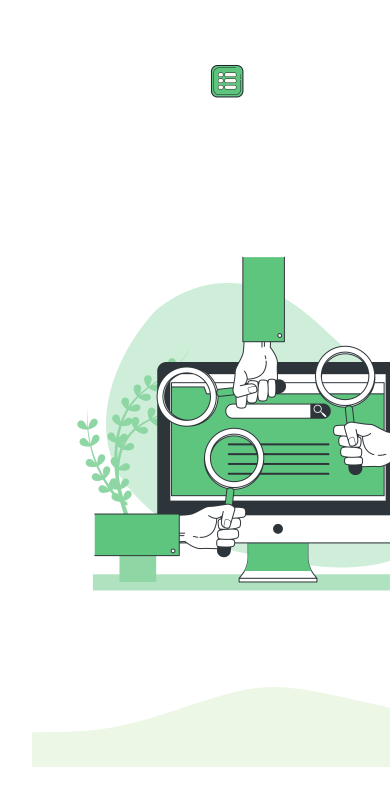
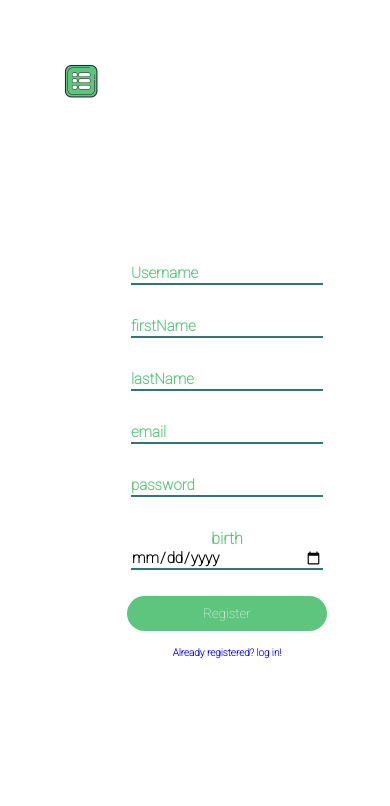
Before and after one commit to RyanGustavoGoncalves/EaseRequest, a React (Vite) app in the folder frontend/: page /auth in a window 390 px wide. Shown: the top 806 px of the page. Built offline with nearby package versions, Linux system fonts and the light colour scheme.

Commit message:
responsividade

```diff
--- a/frontend/src/pages/auth/Auth.jsx
+++ b/frontend/src/pages/auth/Auth.jsx
@@ -49,6 +49,7 @@ const Auth = ({ login }) => {
     <main className={`authMain ${transitionClass}`}>
       <div className="logo"><Link to={"/"}><img src={logo} alt="logo" /></Link></div>
       {isLoginVisible ? <Login toggleForm={toggleForm} login={login} /> : <Register toggleForm={toggleForm} />}
+
       <div className="WelcomeDescWave">
         <img src={wave} alt="" />
       </div>
--- a/frontend/src/pages/auth/components/style.css
+++ b/frontend/src/pages/auth/components/style.css
@@ -34,7 +34,7 @@ div.authField {
   padding: 1rem;
 }
 
-div.authFieldLogin{
+div.authFieldLogin {
   padding: 3rem;
 }
 
@@ -43,7 +43,8 @@ div.authField>legend {
   font-weight: bold;
 }
 
-.authField>label, .authFieldLogin>label {
+.authField>label,
+.authFieldLogin>label {
   font-size: 15px;
   color: #5EC57E;
   font-weight: bold;
@@ -53,7 +54,8 @@ div.authField>legend {
   transition: transform 0.3s ease-out, font-size 0.3s ease-out;
 }
 
-div.authField>input, .authFieldLogin>input {
+div.authField>input,
+.authFieldLogin>input {
   inline-size: 12rem;
   border: none;
   border-bottom: solid 2px #347571;
@@ -65,8 +67,10 @@ div.authField>input, .authFieldLogin>input {
 div.authField>label.active,
 div.authField>input:focus+label,
 div.authField>input:not(:placeholder-shown)+label,
-div.authFieldLogin>label.active, /* Adicione a vírgula aqui */
-div.authFieldLogin>input:focus+label, /* Adicione a vírgula aqui */
+div.authFieldLogin>label.active,
+/* Adicione a vírgula aqui */
+div.authFieldLogin>input:focus+label,
+/* Adicione a vírgula aqui */
 div.authFieldLogin>input:not(:placeholder-shown)+label {
   transform: translateY(-100%) scale(0.9);
   /* Adicionado escala para ajustar o tamanho do rótulo */
@@ -76,7 +80,8 @@ div.authFieldLogin>input:not(:placeholder-shown)+label {
 
 /* Adicione esta regra para estilizar rótulos quando o mouse passa sobre o input */
 div.authField>input:hover+label,
-div.authFieldLogin>input:hover+label { /* Adicione a vírgula aqui */
+div.authFieldLogin>input:hover+label {
+  /* Adicione a vírgula aqui */
   transform: translateY(-100%) scale(0.9);
   font-size: 12px;
   color: #5EC57E;
@@ -84,7 +89,8 @@ div.authFieldLogin>input:hover+label { /* Adicione a vírgula aqui */
 
 /* Adicione esta regra para reestilizar rótulos quando o input não estiver vazio e não estiver em foco */
 div.authField>input:not(:focus):not(:placeholder-shown)+label,
-div.authFieldLogin>input:not(:focus):not(:placeholder-shown)+label { /* Adicione a vírgula aqui */
+div.authFieldLogin>input:not(:focus):not(:placeholder-shown)+label {
+  /* Adicione a vírgula aqui */
   transform: translateY(-100%) scale(0.9);
   font-size: 12px;
   color: #5EC57E;
@@ -154,3 +160,37 @@ div.modalOpacity {
 strong::after {
   content: ":";
 }
+
+@media (max-width: 765px) {
+  fieldset.authFieldset>div.imgFront>img {
+    width: 400px;
+    height: 400px;
+  }
+
+  main.authMain>div.WelcomeDescWave {
+    display: none;
+  }
+
+  div.logo {
+    position: absolute;
+  }
+
+  section.sectionRegister {
+    display: flex;
+    justify-content: center;
+    height: 100%;
+  }
+}
+
+@media (max-width: 620px) {
+  fieldset.authFieldset>div.imgFront>img {
+    width: 350px;
+    height: 350px;
+  }
+}
+
+@media (max-width: 620px) {
+  fieldset.authFieldset>div.imgFront>img {
+    display: none;
+  }
+}
--- a/frontend/src/pages/auth/login/Login.jsx
+++ b/frontend/src/pages/auth/login/Login.jsx
@@ -87,7 +87,7 @@ const Login = ({ toggleForm, login }) => {
     };
 
     return (
-        <section>
+        <section className="sectionRegister">
             <fieldset className="authFieldset">
                 <form onSubmit={handleSubmit} className="authForm">
                     <div className="authFieldLogin">
```
